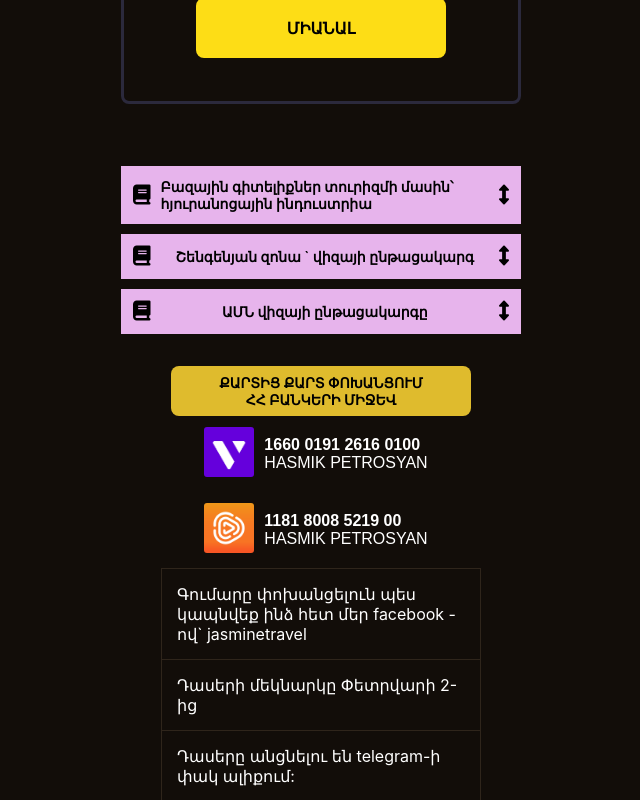
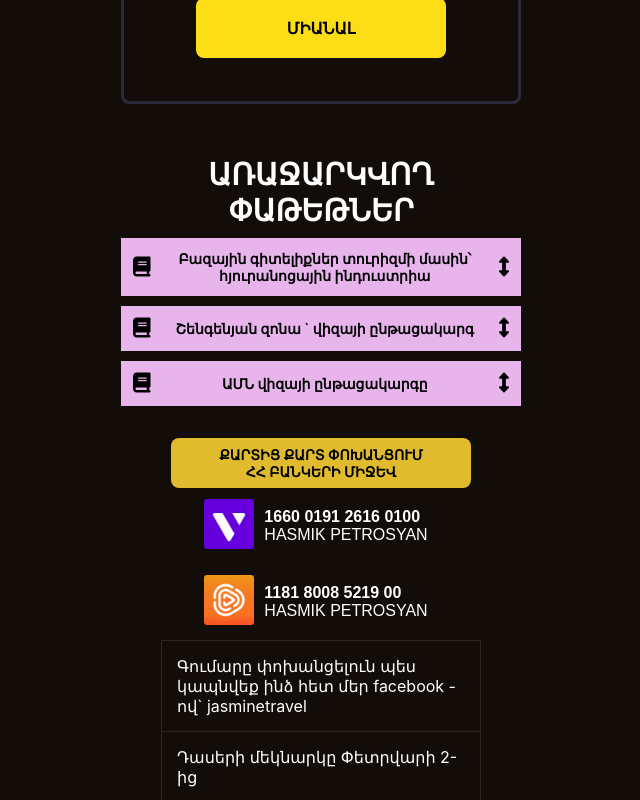
Before and after one commit to vardgeshakobyan2024/jasmine-travel, a React (Create React App) app: page / in a window 1280 px wide. Shown: the part 2620-3420 px from the top of the page, without its empty margins (319-959 px from the left). Built offline with nearby package versions, Linux system fonts and the light colour scheme.

Commit message:
add accardion heding

```diff
--- a/src/components/AccordionParent/AccordionParent.jsx
+++ b/src/components/AccordionParent/AccordionParent.jsx
@@ -45,6 +45,7 @@ const AccordionParent = () => {
     return (
         <div className="accordionParent">
             <div className="container">
+                <h6>առաջարկվող <br /> փաթեթներ</h6>
                 {
                     accordionData.map((el) => {
                         return (
--- a/src/components/AccordionParent/accordionParent.css
+++ b/src/components/AccordionParent/accordionParent.css
@@ -1,5 +1,6 @@
 .accordionParent {
     padding: 20px 0;
+    text-align: center;
 }
 
 .accordionParent .container {
```
